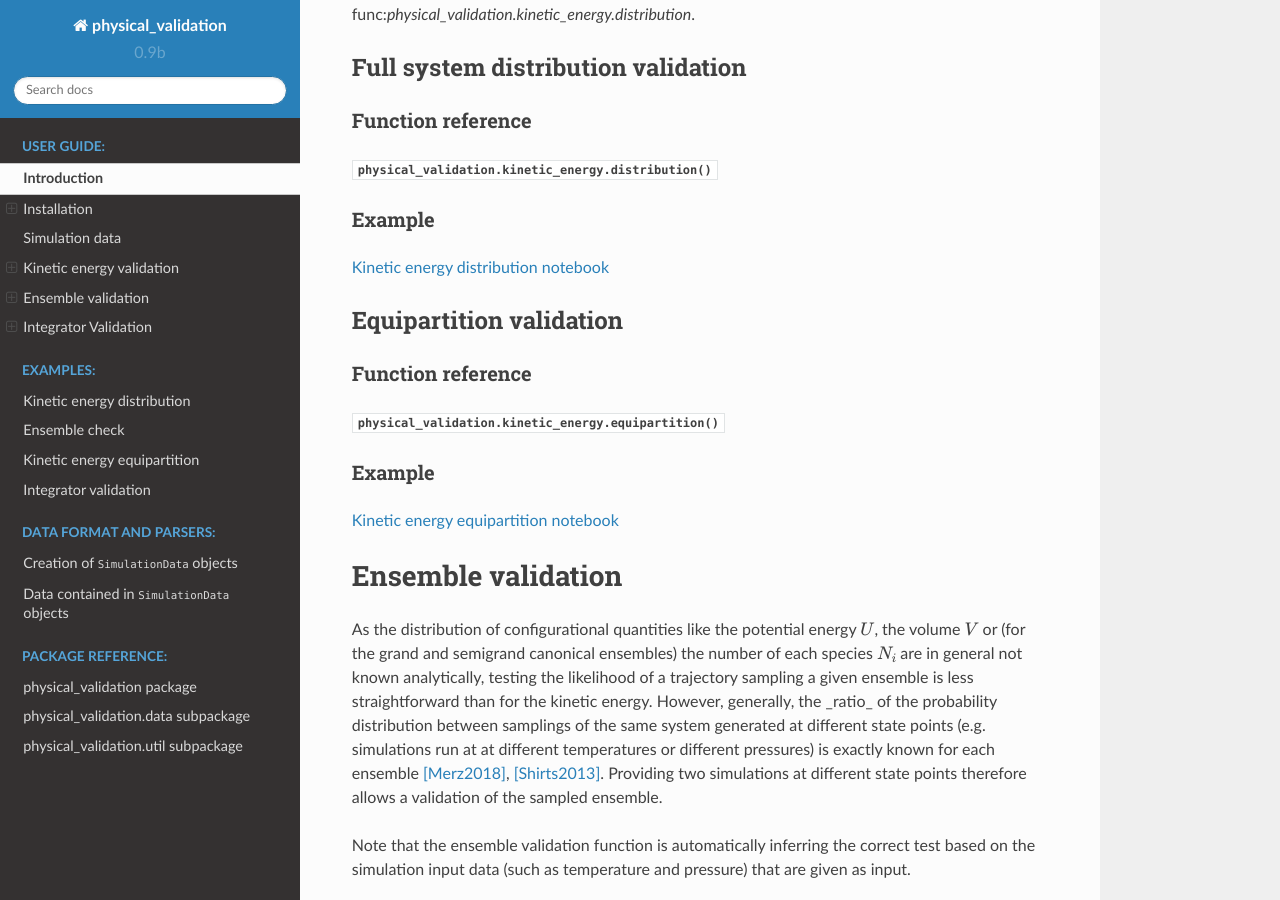
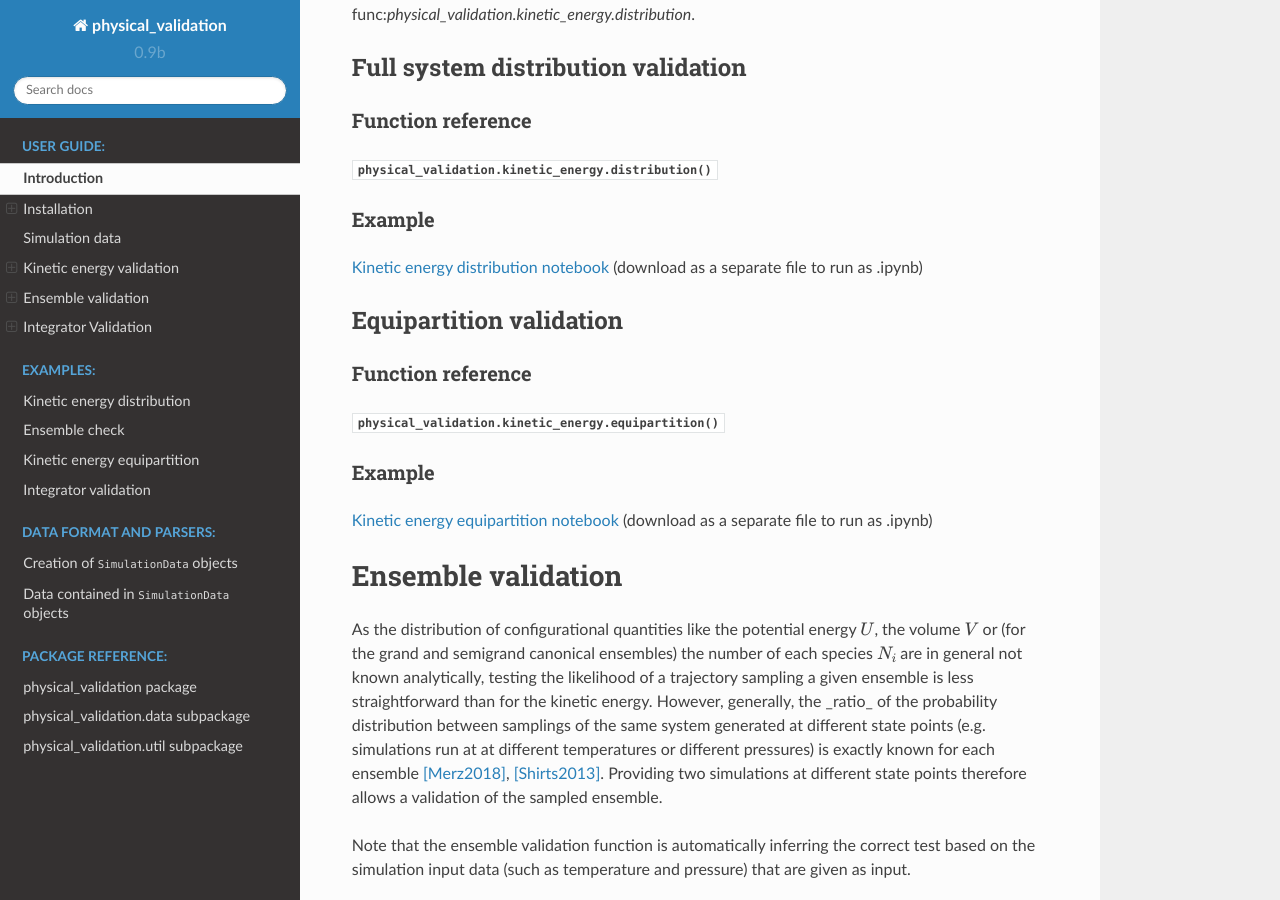
Before and after one commit to shirtsgroup/physical_validation, a Sphinx documentation site: the page built from doc/userguide.rst, in a window 1280 px wide and 900 px high, scrolled down 3030 px. Built offline with Sphinx 7.4.7 and the Read the Docs theme 2.0.0, drawn with Linux system fonts in a browser that asks for light colours; some of the changed text lies outside the part shown.

Commit message:
make notebooks clearer
make it clearer which pages are notebooks.

```diff
--- a/doc/userguide.rst
+++ b/doc/userguide.rst
@@ -154,7 +154,7 @@ Function reference
 
 Example
 ~~~~~~~
-`Kinetic energy distribution notebook`_
+`Kinetic energy distribution notebook`_ (download as a separate file to run as .ipynb)
 
 .. _`Kinetic energy distribution notebook`: examples/kinetic_energy_distribution.ipynb
 
@@ -166,7 +166,7 @@ Function reference
 
 Example
 ~~~~~~~
-`Kinetic energy equipartition notebook`_
+`Kinetic energy equipartition notebook`_ (download as a separate file to run as .ipynb)
 
 .. _`Kinetic energy equipartition notebook`: examples/kinetic_energy_equipartition.ipynb
 
@@ -239,7 +239,7 @@ Function reference
 
 Example
 ~~~~~~~
-`Ensemble validation notebook`_
+`Ensemble validation notebook`_ (download as a separate file to run as .ipynb)
 
 .. _`Ensemble validation notebook`: examples/ensemble_check.ipynb
 
@@ -262,7 +262,7 @@ Functions
 
 Example
 -------
-`Integrator convergence notebook`_
+`Integrator convergence notebook`_ (download as a separate file to run as .ipynb)
 
 .. _`Integrator convergence notebook`: examples/ensemble_check.ipynb
 
```
